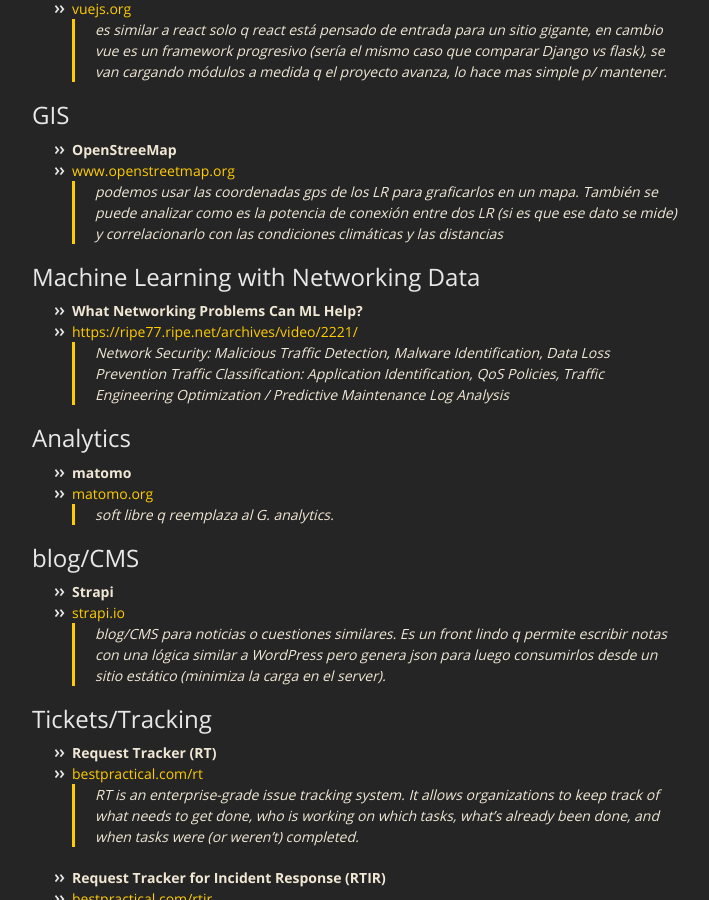
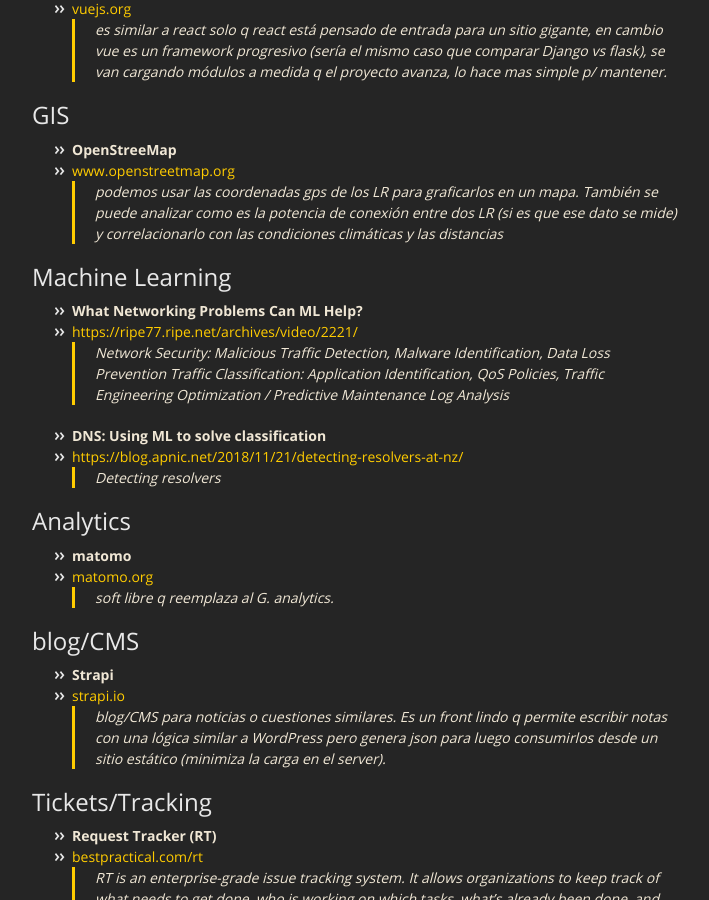
Before and after one commit to pewen/LRFII, a Jekyll site: the page built from index.md, in a window 1280 px wide and 900 px high, scrolled down 941 px. Shown: the whole window, without its empty margins (283-992 px from the left). Built offline with Jekyll 4.4.1, drawn with Linux system fonts in a browser that asks for light colours; our own code applies the rules of GitHub Pages for plain Markdown files.

Commit message:
minor change

```diff
--- a/index.md
+++ b/index.md
@@ -37,13 +37,17 @@
 * [www.openstreetmap.org](https://www.openstreetmap.org)
 > podemos usar las coordenadas gps de los LR para graficarlos en un mapa. También se puede analizar como es la potencia de conexión entre dos LR (si es que ese dato se mide) y correlacionarlo con las condiciones climáticas y las distancias
 
-## Machine Learning with Networking Data
+## Machine Learning
 * **What Networking Problems Can ML Help?**
 * [https://ripe77.ripe.net/archives/video/2221/](https://ripe77.ripe.net/archives/video/2221/)
 > Network Security: Malicious Traffic Detection, Malware Identification, Data Loss Prevention
 > Traffic Classification: Application Identification, QoS Policies, Traffic Engineering
 > Optimization / Predictive Maintenance
 > Log Analysis
+
+* **DNS: Using ML to solve classification**
+* [https://blog.apnic.net/2018/11/21/detecting-resolvers-at-nz/](https://blog.apnic.net/2018/11/21/detecting-resolvers-at-nz/)
+> Detecting resolvers
 
 ## Analytics
 * **matomo**
```
Also changed, not shown: 2 other files.
